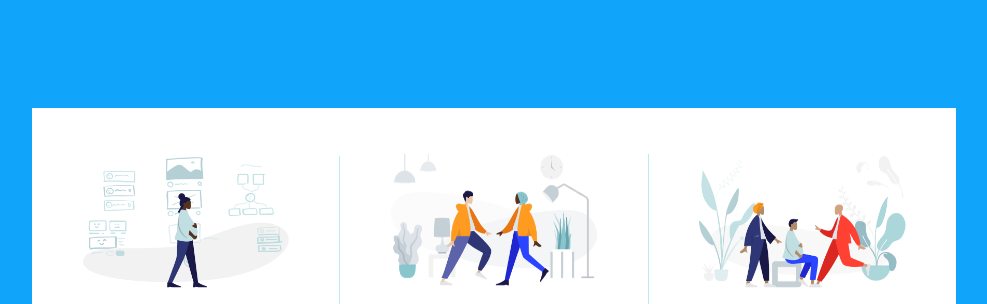
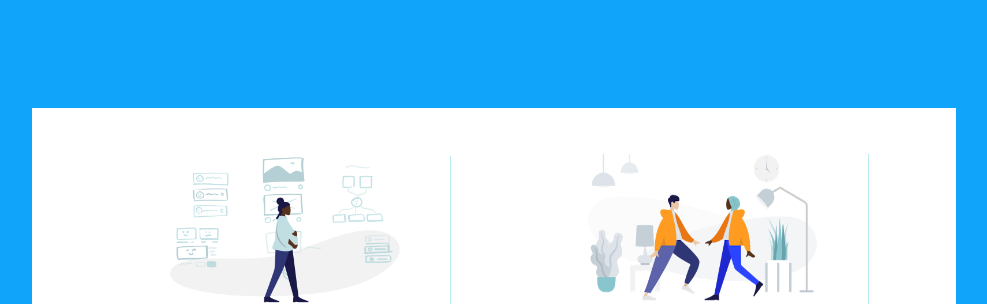
Before and after one commit to salmasobeh/Flexbox, a plain HTML site: page index.html in a window 1280 px wide. Shown: the top 304 px of the page, without its empty margins (146-1133 px from the left). Drawn offline with Linux system fonts and the light colour scheme.

Commit message:
on small screen

```diff
--- a/app.css
+++ b/app.css
@@ -19,13 +19,14 @@
         padding: 7px 17px;
         font-size: 60%;
     } */
-  .row {
+    .row {
         width: 100%;
     }
 }
 
 .row {
     display: flex;
+    flex-wrap: wrap;
     justify-content: space-evenly;
     background-color: rgb(255, 255, 255);
     padding-top: 5%;
--- a/index.html
+++ b/index.html
@@ -18,7 +18,7 @@
 
 <body style="background-color:rgb(16, 164, 250);">
     <div class="panel pricing-table">
-        <div class="row" style="display: flex; justify-content:space-evenly; background-color:rgb(255, 255, 255);padding-top: 5%; padding-bottom: 5%; align-items: center;">
+        <div class="row">
             <div class="pricing-plan">
                 <div class="box-img">
                     <img src="icons/icon1.png" alt="" class="pricing-img">
```
